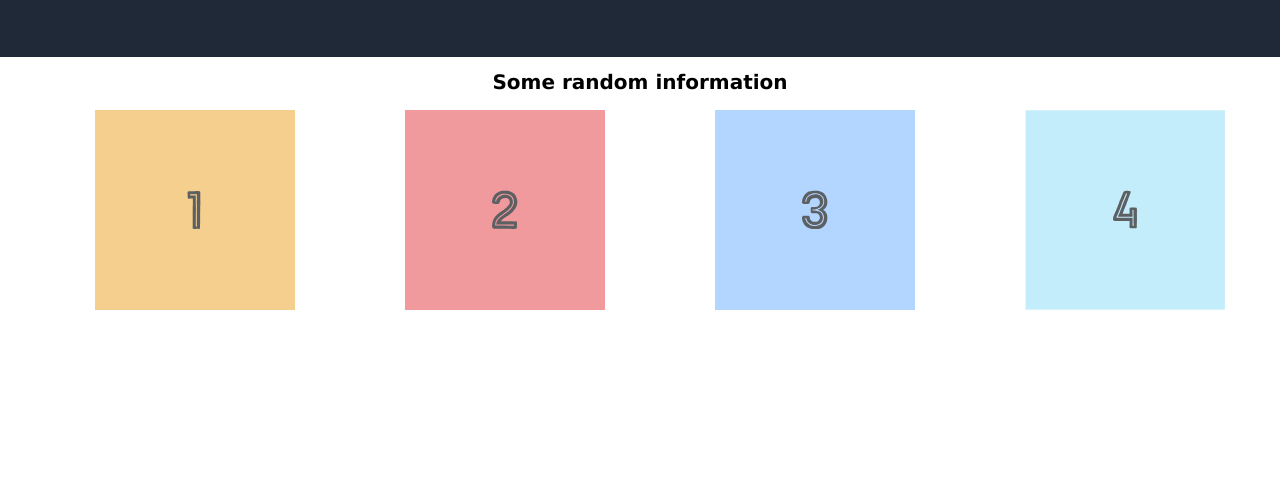
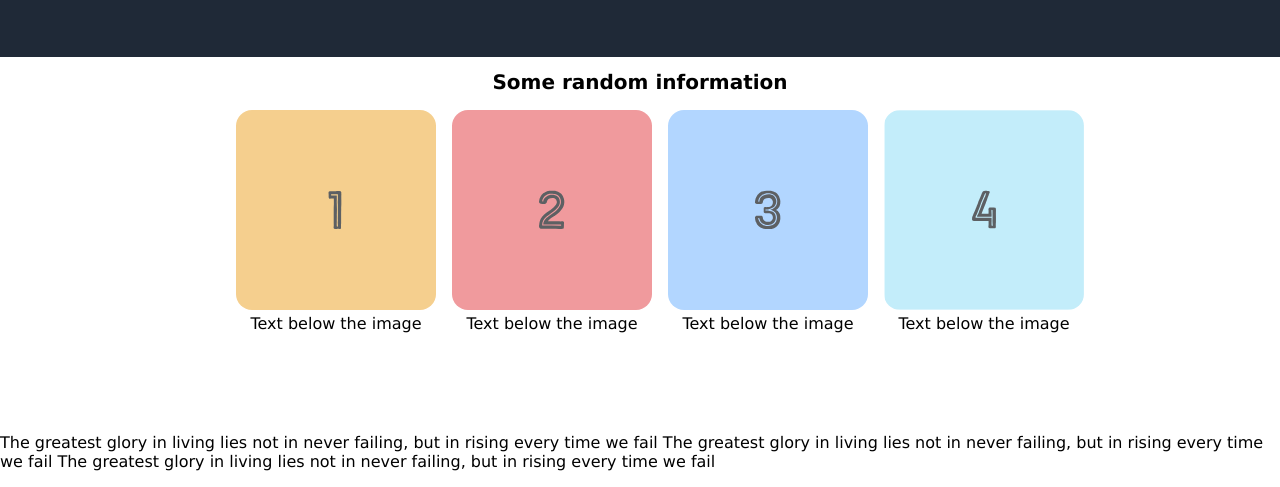
Before and after one commit to Ninja-Jutsu/landing-page, a plain HTML site: page index.html in a window 1280 px wide. Shown: the part 384-871 px from the top of the page. Before the commit the page ends 800 px from the top, so only its background shows below. Drawn offline with Linux system fonts and the light colour scheme.

Commit message:
Put text below images and make it align Put the text inside a span Add class "caption " to the parent: Item turns the img+text into a single block. It aligns it vertically. Then we choose a width to force the text not to go beyond the img frame

```diff
--- a/css/style.css
+++ b/css/style.css
@@ -87,10 +87,12 @@ ul {
 .text-body{
     margin: 0;
     padding: 0;
+    margin-bottom: 100px;
 }
 .four-img{
     display: flex;
-    justify-content: space-around;
+    gap: 16px;
+    justify-content: center;
     flex-wrap: wrap;
     flex: 1;
 }
@@ -98,9 +100,22 @@ ul {
 .img-size {
     width: 200px;
     height: 200px;
+    border-radius: 16px;
 }
 
 
 .some {
     text-align: center;
 }
+
+
+.item {
+    vertical-align: top;
+    display: inline-block;
+    text-align: center;
+    width: 200px;
+}
+
+.caption {
+    display: block;
+}
--- a/index.html
+++ b/index.html
@@ -43,17 +43,40 @@
 
 <!-- The header is complete -->
 
-<!-- Make body text -->
-<body class="text-body">
+<!-- Make body images -->
+<div class="text-body">
     <h1 class="some">
         Some random information
     </h1>
     <ul class="four-img">
-        <div><img src="/img/one.svg" class="img-size"></div>
-        <div><img src="/img/two.svg" class="img-size"></div>
-        <div><img src="/img/three.svg" class="img-size"></div>
-        <div><img src="/img/four.svg" class="img-size"></div>
+        <div class="item">
+            <img src="/img/one.svg" class="img-size">
+            <span class="caption">Text below the image</span>
+        </div>
+        <div class="item">
+            <img src="/img/two.svg" class="img-size">
+            <span class="caption">Text below the image</span>
+        </div>
+        <div class="item">
+            <img src="/img/three.svg" class="img-size">
+            <span class="caption">Text below the image</span>
+        </div>
+        <div class="item">
+            <img src="/img/four.svg" class="img-size">
+            <span class="caption">Text below the image</span>
+        </div>
     </ul>
-</body>
+
+
+</div>
+<!-- Body images added successfully -->
+
+<!--  Add body text -->
+<div>
+    <p>The greatest glory in living lies not in never failing, but in rising every time we fail
+        The greatest glory in living lies not in never failing, but in rising every time we fail
+        The greatest glory in living lies not in never failing, but in rising every time we fail
+    </p>
+</div>
 </body>
 </html>
```
